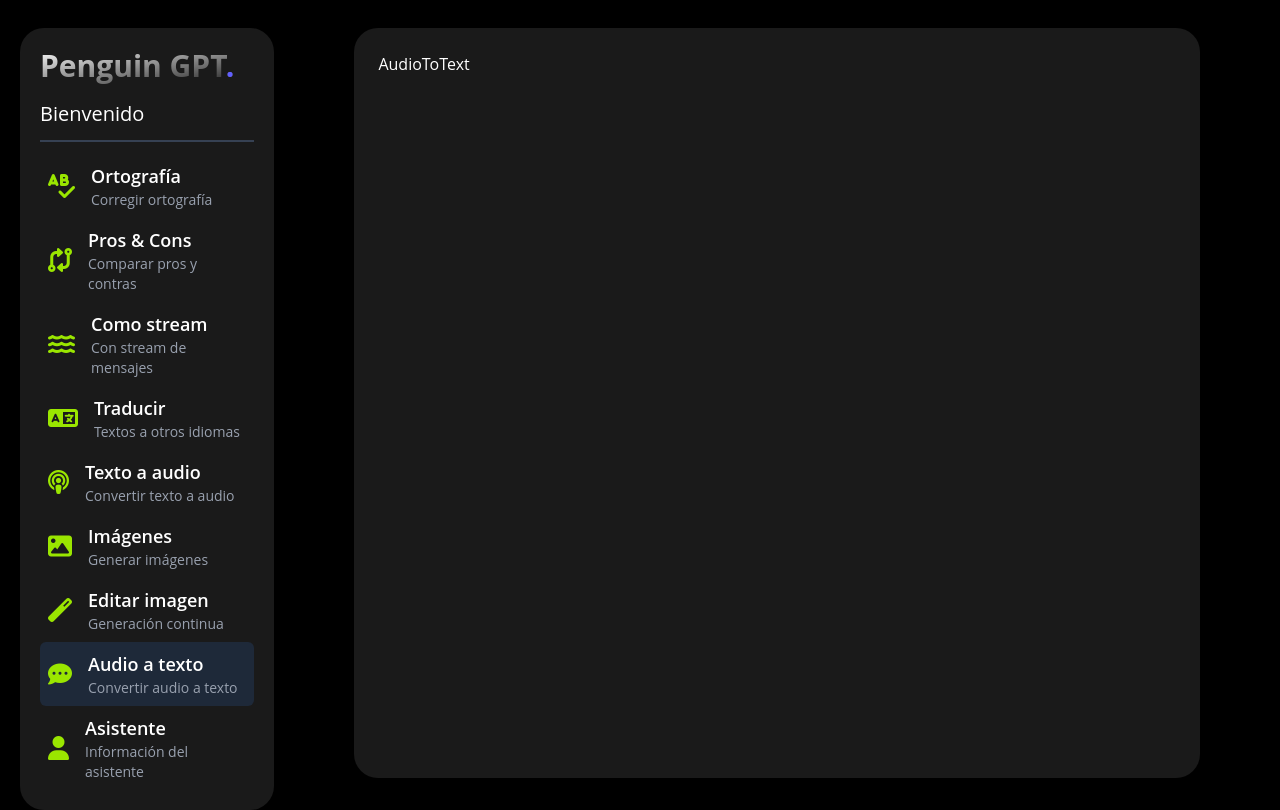
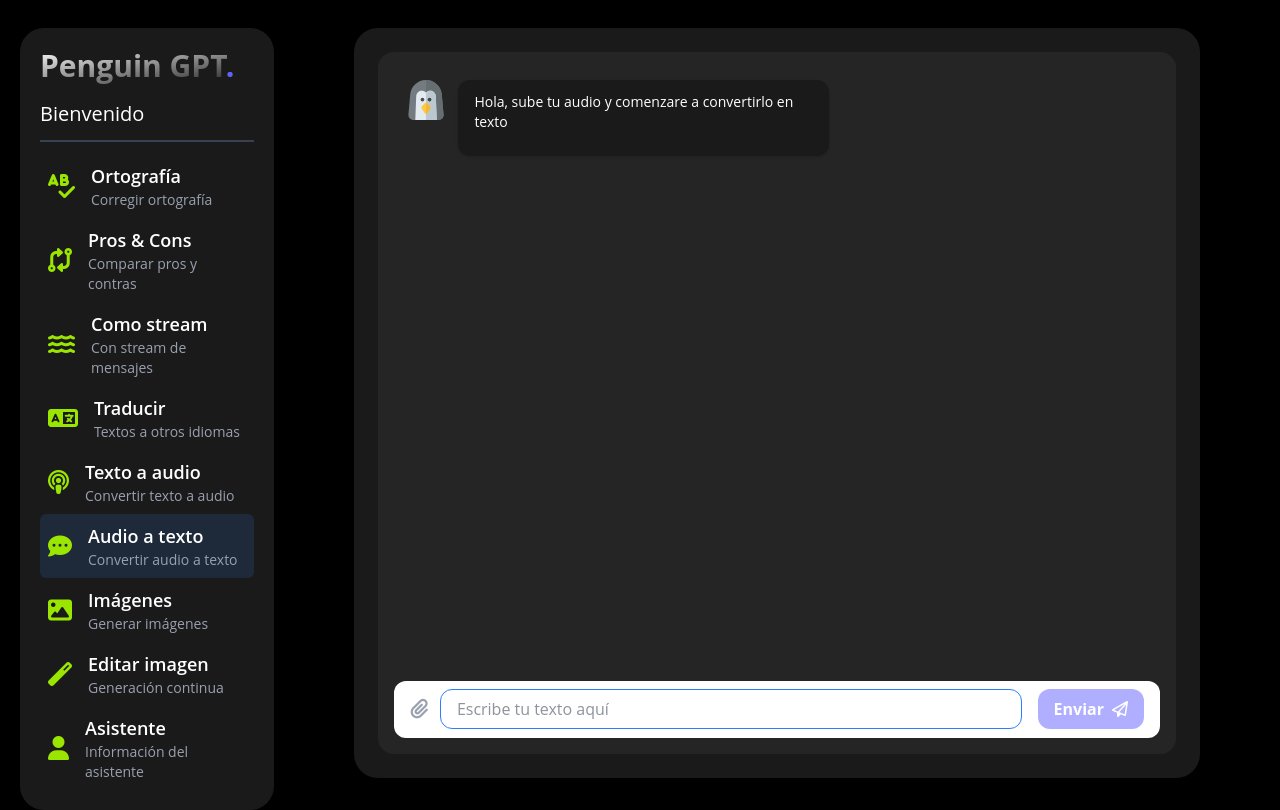
Before and after one commit to juandiego252/ReactGTP-Project, a React (Vite) app: page /audio-to-text in a window 1280 px wide. Built offline with nearby package versions, Linux system fonts and the light colour scheme.

Commit message:
feat: AudioToText add

```diff
--- /dev/null
+++ b/src/Core/use-cases/audio-to-text.use-case.ts
@@ -0,0 +1,24 @@
+import type { AudioToTextResponse } from "../../Interfaces";
+
+export const audioToTextUseCase = async (audioFile: File, prompt?: string) => {
+    try {
+        const formData = new FormData();
+        formData.append('file', audioFile);
+        if (prompt) {
+            formData.append('prompt', prompt);
+        }
+        const response = await fetch(`${import.meta.env.VITE_GPT_API}/audio-to-text`, {
+            method: 'POST',
+            body: formData,
+        });
+
+        if (!response.ok) throw new Error('Error en la respuesta del servidor');
+
+        const data = await response.json() as AudioToTextResponse;
+        return data;
+
+    } catch (error) {
+        console.log(error);
+        return null;
+    }
+}
--- a/src/Core/use-cases/index.ts
+++ b/src/Core/use-cases/index.ts
@@ -4,3 +4,4 @@
 export * from './prosConsDiscusserStreamGenerator.use-case';
 export * from './translate-text.use-case';
 export * from './text-to-audio.use-case';
+export * from './audio-to-text.use-case';
--- a/src/Interfaces/index.ts
+++ b/src/Interfaces/index.ts
@@ -1,3 +1,4 @@
 export * from './orthography.response';
 export * from './prosConsDiscusser.response';
 export * from './translate.response';
+export * from './audio-to-text.response';
--- a/src/Presentation/components/chat-input-boxes/TextMessageBoxFile.tsx
+++ b/src/Presentation/components/chat-input-boxes/TextMessageBoxFile.tsx
@@ -1,7 +1,7 @@
 import { FormEvent, useRef, useState } from "react";
 
 interface Props {
-    onSendMessage: (message: string) => void;
+    onSendMessage: (message: string, file: File) => void;
     placeholder: string;
     disableCorrections?: boolean;
     accept?: string;
@@ -16,9 +16,11 @@
 
     const handleSendMessage = (event: FormEvent<HTMLFormElement>) => {
         event.preventDefault();
-        if (message.trim().length === 0) return;
-        onSendMessage(message);
+        // if (message.trim().length === 0) return;
+        if (!selectedFile) return;
+        onSendMessage(message, selectedFile);
         setMessage("");
+        setSelectedFile(null);
     };
 
     return (
--- a/src/Presentation/pages/audio-to-text/AudioToTextPage.tsx
+++ b/src/Presentation/pages/audio-to-text/AudioToTextPage.tsx
@@ -1,7 +1,67 @@
+import { useState } from "react";
+import { GptMessages, MyMessage, TypingLoader, TextMessageBoxFile } from "../../components";
+import { audioToTextUseCase } from "../../../Core/use-cases";
 
 
+interface Message {
+  text: string;
+  isGpt: boolean;
+}
+
 export const AudioToTextPage = () => {
+
+  const [isloading, setIsLoading] = useState(false);
+  const [messages, setMessages] = useState<Message[]>([]);
+
+  const handlePost = async (text: string, audioFile: File) => {
+    setIsLoading(true);
+    setMessages((prev) => [...prev, { text: text, isGpt: false }]);
+
+    // Todo Use case
+    const response = await audioToTextUseCase(audioFile, text);
+    setIsLoading(false);
+
+    if (!response) return;
+    const gptMessage = `
+## Transcripción de audio a texto:
+**Duración:** ${Math.round(response.duration)} segundos
+
+## Texto:
+${response.text}
+`;
+    setMessages((prev) => [...prev, { text: gptMessage, isGpt: true }])
+    // Todo Añádor el mensaje de isGpt en true
+  };
+
+
   return (
-    <div>AudioToText</div>
+    <div className="chat-container">
+      <div className="chat-messages">
+        <div className="grid grid-cols-12 gap-y-2">
+          {/* Bienvenida */}
+          <GptMessages text="Hola, sube tu audio y comenzare a convertirlo en texto" />
+          {
+            messages.map((messages, index) => (
+              messages.isGpt ? (<GptMessages key={index} text={messages.text} />) : (<MyMessage key={index} text={messages.text ? '' : 'Transcribe el audio'} />)
+            ))
+          }
+          {
+            isloading && (
+              <div className="col-start-1 col-end-12 fade-in">
+                <TypingLoader className="fade-in" />
+              </div>
+            )
+          }
+        </div>
+      </div>
+
+      <TextMessageBoxFile
+        onSendMessage={handlePost}
+        placeholder="Escribe tu texto aquí"
+        disableCorrections={true}
+        accept="audio/*"
+      />
+
+    </div>
   )
 }
--- a/src/Presentation/router/router.tsx
+++ b/src/Presentation/router/router.tsx
@@ -40,6 +40,13 @@
         component: <TextToAudioPage />
     },
     {
+        to: "/audio-to-text",
+        icon: "fa-solid fa-comment-dots",
+        title: "Audio a texto",
+        description: "Convertir audio a texto",
+        component: <AudioToTextPage />
+    },
+    {
         to: "/image-generation",
         icon: "fa-solid fa-image",
         title: "Imágenes",
@@ -52,13 +59,6 @@
         title: "Editar imagen",
         description: "Generación continua",
         component: <ImageTunningPage />
-    },
-    {
-        to: "/audio-to-text",
-        icon: "fa-solid fa-comment-dots",
-        title: "Audio a texto",
-        description: "Convertir audio a texto",
-        component: <AudioToTextPage />
     },
     {
         to: "/assistant",
```
Also changed, not shown: src/Interfaces/audio-to-text.response.ts (added, +20 -0 lines).
